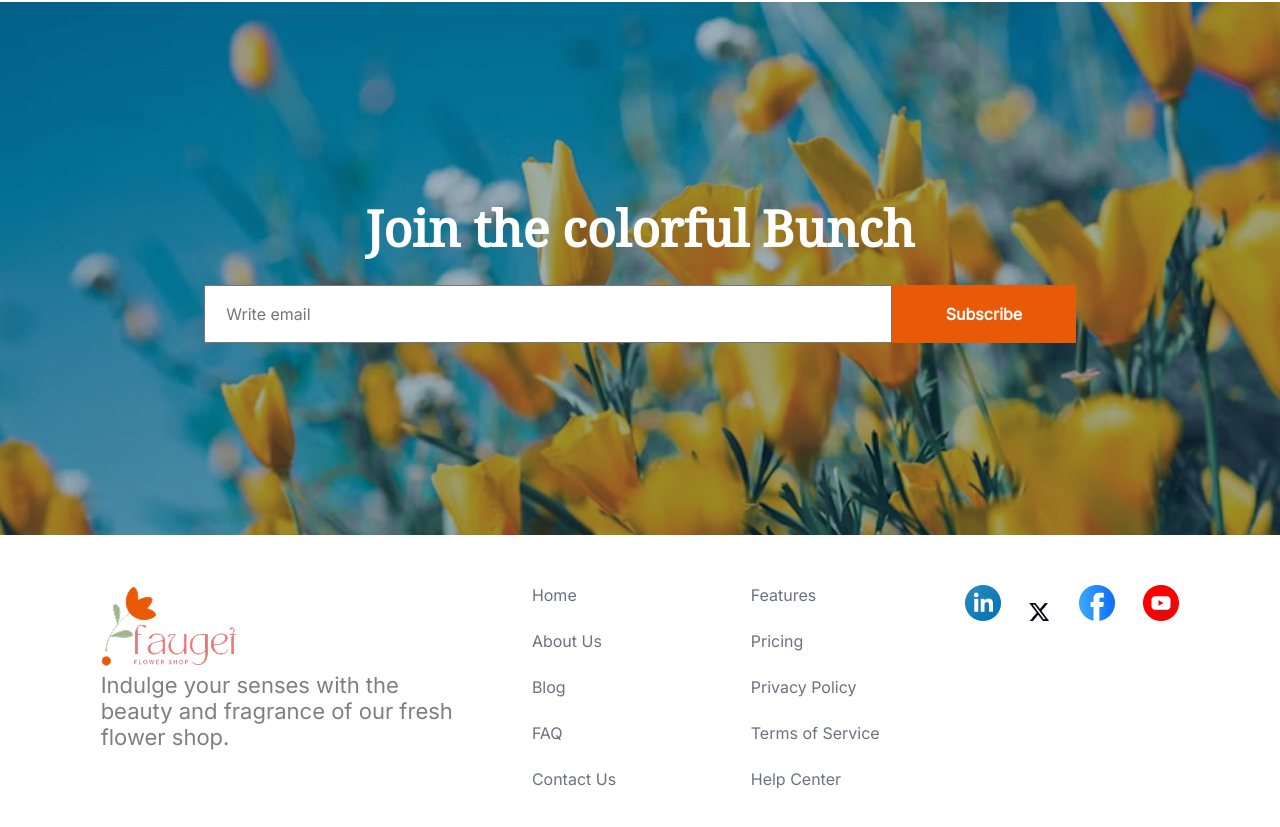
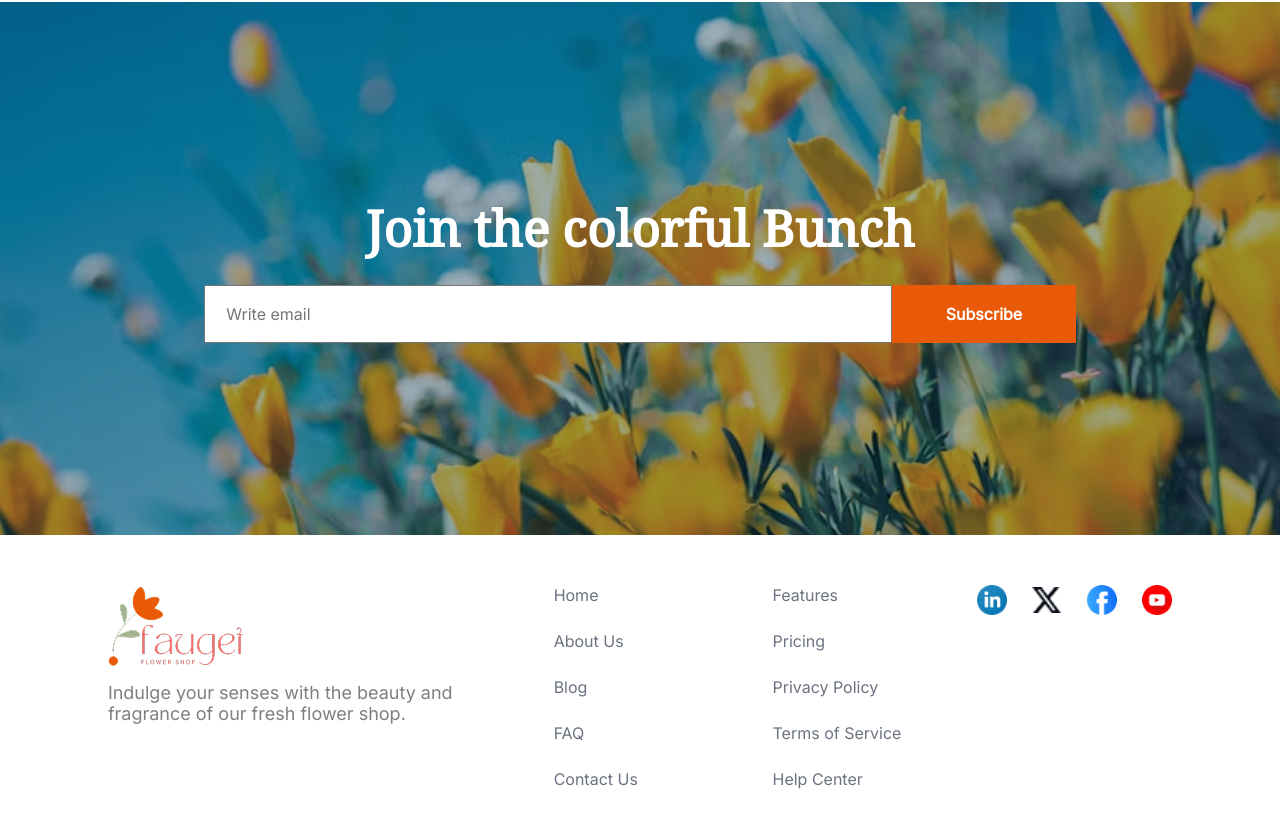
Before and after one commit to Sharif-wd1/flower-market, a plain HTML site: page index.html in a window 1280 px wide. Shown: the part 3788-4615 px from the top of the page. Drawn offline with Linux system fonts and the light colour scheme.

Commit message:
added footer social icon margin

```diff
--- a/index.html
+++ b/index.html
@@ -220,10 +220,10 @@
         </ul>
       </div>
       <div class="footer-social-icon">
-        <img src="./assets/icon-linkedin.png" alt="Linkedin" />
-        <img src="./assets/icon-twitter.png" alt="Twitter" />
-        <img src="./assets/icon-facebook.png" alt="Facebook" />
-        <img src="./assets/icon-youtube.png" alt="Youtube" />
+        <a href=""><img src="./assets/icon-linkedin.png" alt="Linkedin" /></a>
+        <a href=""><img src="./assets/icon-twitter.png" alt="Twitter" /></a>
+        <a href=""><img src="./assets/icon-facebook.png" alt="Facebook" /></a>
+        <a href=""><img src="./assets/icon-youtube.png" alt="Youtube"></a>
       </div>
     </footer>
   </body>
--- a/styles/style.css
+++ b/styles/style.css
@@ -211,7 +211,6 @@ nav {
     gap: 20px;
     justify-content: center;
     align-items: center;
-    background-color: #f8f9fc;
 }
 .latest-deal-left {
     display: flex;
@@ -343,7 +342,8 @@ footer {
 }
 .footer-content p {
     max-width: 370px;
-    font-size: 22px;
+    font-size: 18px;
+    margin-top: 10px;
 }
 .footer-option ul{
     list-style: none;
@@ -356,10 +356,19 @@ footer {
     text-decoration: none;
     color: rgba(107, 114, 128, 1);
 }
-.footer-social-icon img{
-    margin-left: 24px;
+.footer-social-icon {
+    display: flex;
+    align-items: flex-start;
+    gap: 25px;
+    margin-top: 0;
+    padding: 0;
 }
-
+.footer-social-icon img {
+    width: 30px;
+    height: 30px;
+    object-fit: contain;
+    display: block;
+}
 
 
 /* Mobile responsive */
@@ -459,7 +468,8 @@ footer {
     }
     .plants-card button {
         width: 100%;
-        padding: 19px 30px;
+        padding: 13px 10px;
+        font-size: 14px;
     }
 
     /* plants lover section style */
@@ -593,8 +603,4 @@ footer {
         flex-direction: column;
         margin-bottom: 20px;
     }
-    .footer-social-icon img {
-        margin-left: 0;
-        margin-right: 24px;
-    }
 }
```
